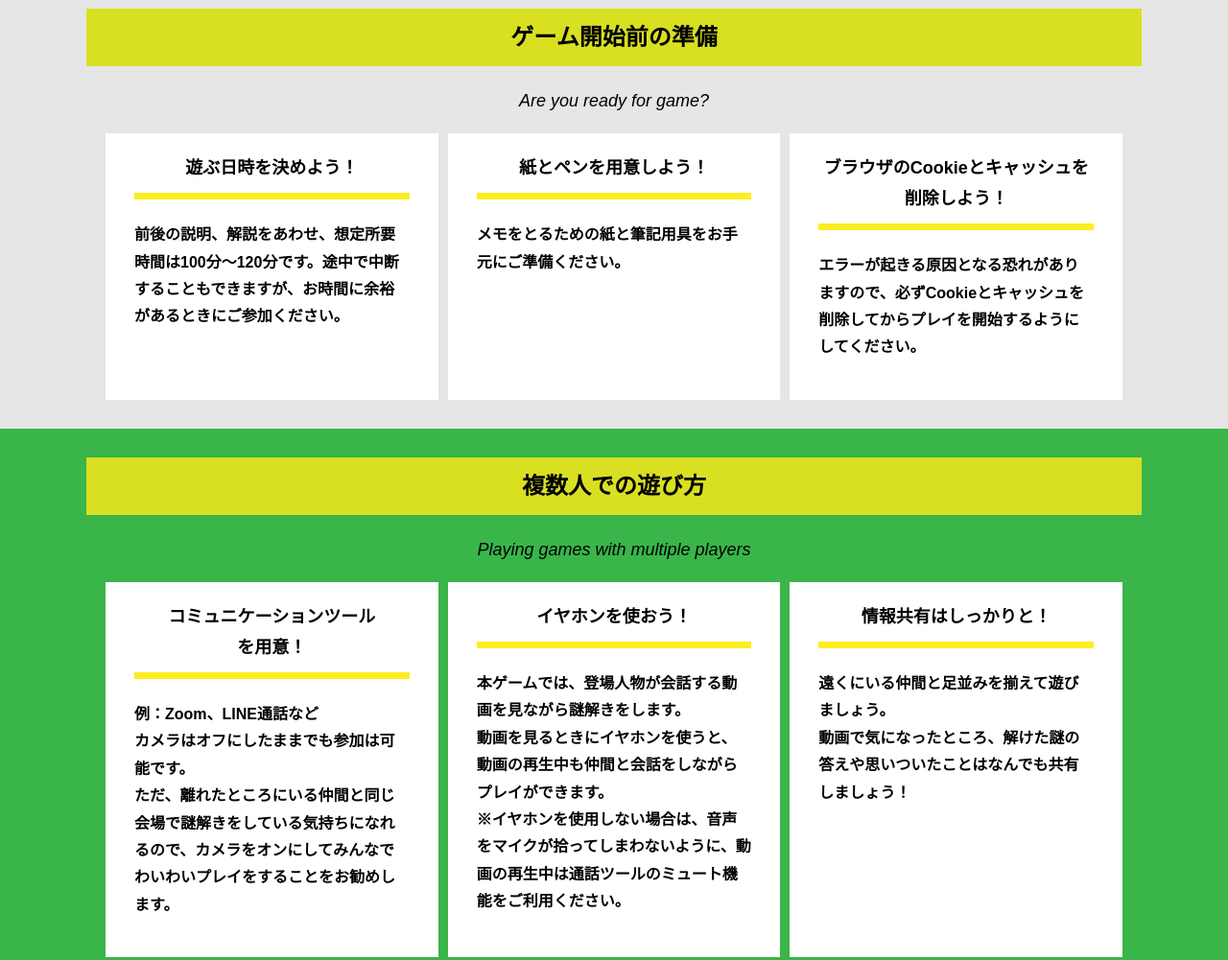
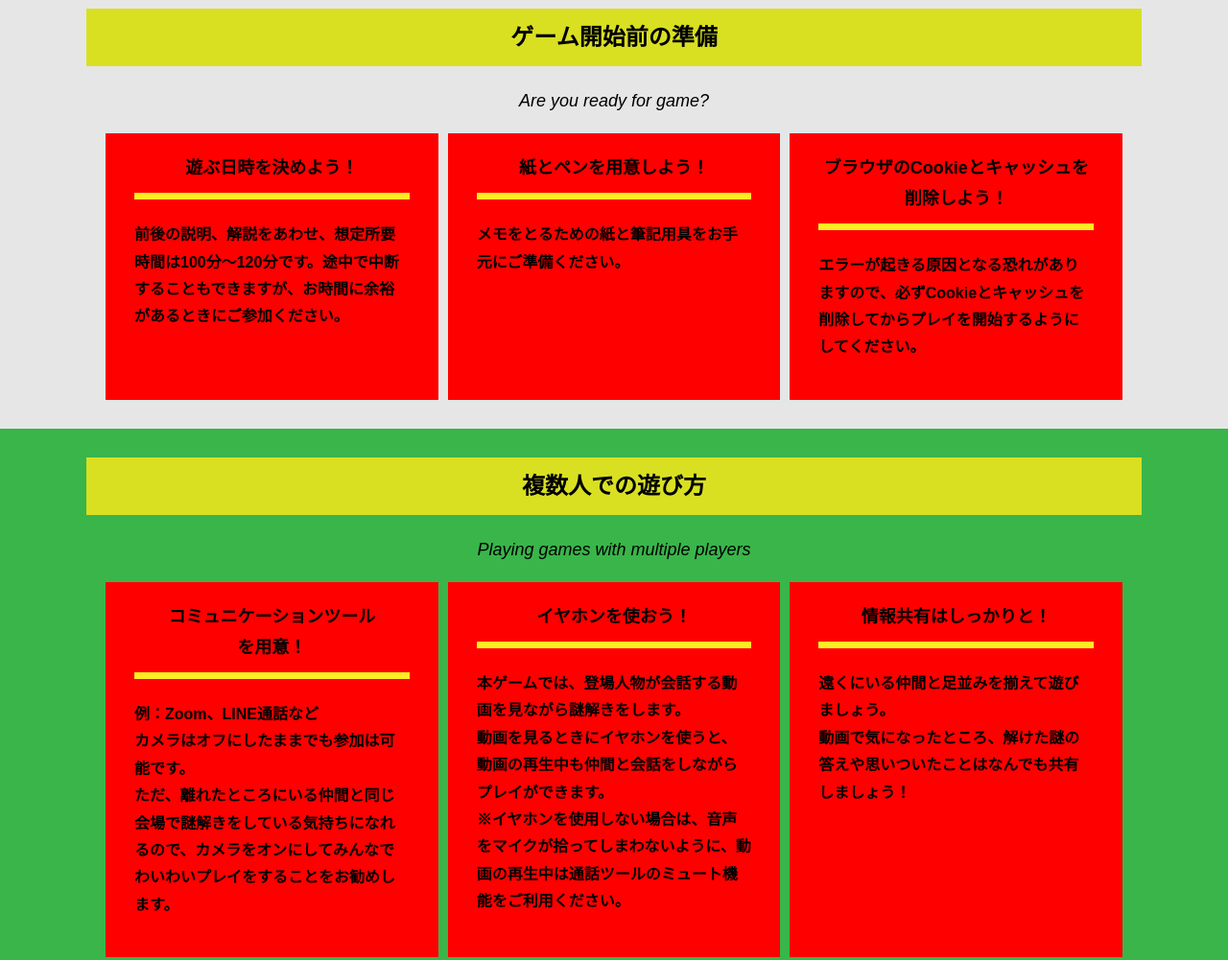
Before and after one commit to akihisa829/alfa-yokohama-g5, a plain HTML site: page index.html in a window 1280 px wide. Shown: the part 900-1901 px from the top of the page at 96% size. Drawn offline with Linux system fonts and the light colour scheme.

Commit message:
Update style.css

```diff
--- a/assets/css/style.css
+++ b/assets/css/style.css
@@ -147,7 +147,7 @@ button {
 }
 
 .card {
-  background-color: #fff;
+  background-color: #ff0000;
   margin-bottom: 20px;
   height: 100%;
 }
```
